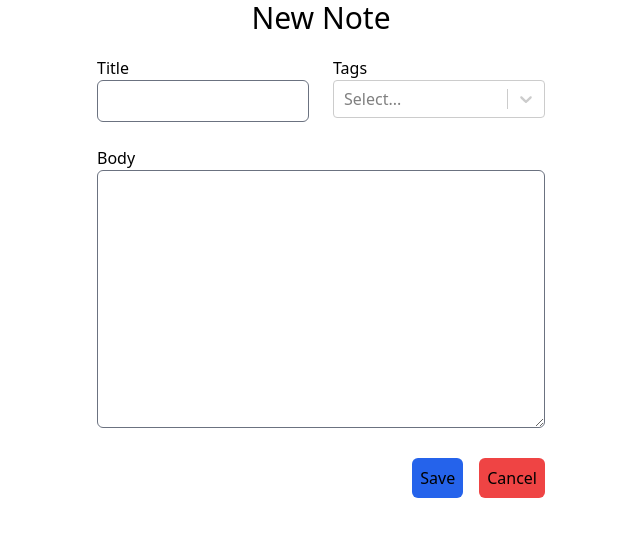
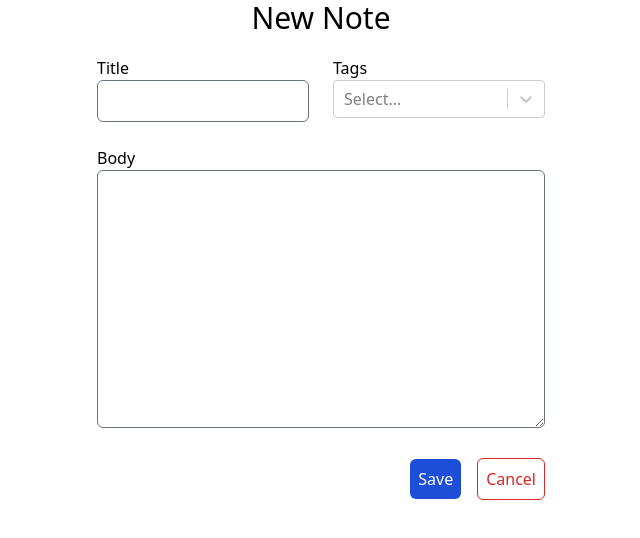
Before and after one commit to Mirtineh/note-app, a React (Vite) app: page /new in a window 1280 px wide. Shown: the top 538 px of the page, without its empty margins (319-959 px from the left). Built offline with nearby package versions, Linux system fonts and the light colour scheme.

Commit message:
add effects to the buttons

```diff
--- a/src/common/NoteForm.tsx
+++ b/src/common/NoteForm.tsx
@@ -83,11 +83,17 @@ const NoteForm: FunctionComponent<NoteFormProps> = ({
             ></textarea>
           </label>
           <div className="col-span-2 justify-self-end space-x-4">
-            <button className="bg-blue-600 rounded-md w-fit p-2" type="submit">
+            <button
+              className="bg-blue-700 hover:bg-blue-900 text-white rounded-md w-fit p-2"
+              type="submit"
+            >
               Save
             </button>
             <Link to="..">
-              <button className="bg-red-500 rounded-md p-2" type="button">
+              <button
+                className="border border-red-600 text-red-600 hover:bg-red-600 hover:text-white rounded-md p-2"
+                type="button"
+              >
                 Cancel
               </button>
             </Link>
--- a/src/components/EditTagsModal.tsx
+++ b/src/components/EditTagsModal.tsx
@@ -33,7 +33,7 @@ const EditTagsModal: FunctionComponent<EditTagsModalProps> = ({
 
               <FontAwesomeIcon
                 icon={faClose}
-                className=""
+                className="p-3 rounded-md hover:cursor-pointer hover:bg-red-900 hover:text-white"
                 onClick={() => onClose()}
               ></FontAwesomeIcon>
             </div>
@@ -47,10 +47,10 @@ const EditTagsModal: FunctionComponent<EditTagsModalProps> = ({
                     defaultValue={tag.label}
                     onChange={(e) => onUpdateTag(tag.id, e.target.value)}
                   />
-                  <div className="p-3 border rounded-md">
+                  <div className="p-3 border rounded-md hover:bg-red-600 hover:cursor-pointer group">
                     <FontAwesomeIcon
                       icon={faClose}
-                      className="text-red-700"
+                      className="text-red-700 group-hover:text-white"
                       onClick={() => onDeleteTag(tag.id)}
                     ></FontAwesomeIcon>
                   </div>
@@ -59,7 +59,7 @@ const EditTagsModal: FunctionComponent<EditTagsModalProps> = ({
             </div>
             <div className="flex flex-row-reverse">
               <button
-                className="p-2 bg-blue-900 rounded-md mt-5 text-white"
+                className="p-2 bg-blue-800 rounded-md mt-5 text-white hover:bg-blue-900"
                 onClick={() => onClose()}
               >
                 Close
--- a/src/components/Note.tsx
+++ b/src/components/Note.tsx
@@ -31,12 +31,12 @@ const Note: FunctionComponent<NoteProps> = ({ onDelete }) => {
           </div>
           <div className="space-x-2">
             <Link to={`/${note.id}/edit`}>
-              <button className="p-2 bg-blue-800 rounded-md text-white border">
+              <button className="p-2 bg-blue-800 rounded-md text-white border hover:bg-blue-900">
                 Edit
               </button>
             </Link>
             <button
-              className="p-2 border border-red-500 text-red-500 rounded-md"
+              className="p-2 border border-red-500 text-red-500 rounded-md hover:bg-red-600 hover:text-white"
               onClick={() => {
                 onDelete(note.id);
                 navigate("/");
@@ -45,7 +45,9 @@ const Note: FunctionComponent<NoteProps> = ({ onDelete }) => {
               Delete
             </button>
             <Link to="..">
-              <button className="p-2 border rounded-md">Back</button>
+              <button className="p-2 border rounded-md hover:bg-slate-400 hover:text-white">
+                Back
+              </button>
             </Link>
           </div>
         </div>
--- a/src/components/NoteList.tsx
+++ b/src/components/NoteList.tsx
@@ -40,12 +40,12 @@ const NoteList: FunctionComponent<NoteListProps> = ({
           <h1 className="text-3xl">Notes</h1>
           <div className="space-x-2">
             <Link to="/new">
-              <button className="p-2 bg-blue-700 rounded-md text-white border">
+              <button className="p-2 bg-blue-700 hover:bg-blue-900 rounded-md text-white border">
                 Create
               </button>
             </Link>
             <button
-              className="p-2 border rounded-md"
+              className="p-2 border rounded-md hover:bg-slate-400 hover:text-white"
               onClick={() => {
                 setModalOpen(true);
               }}
```
